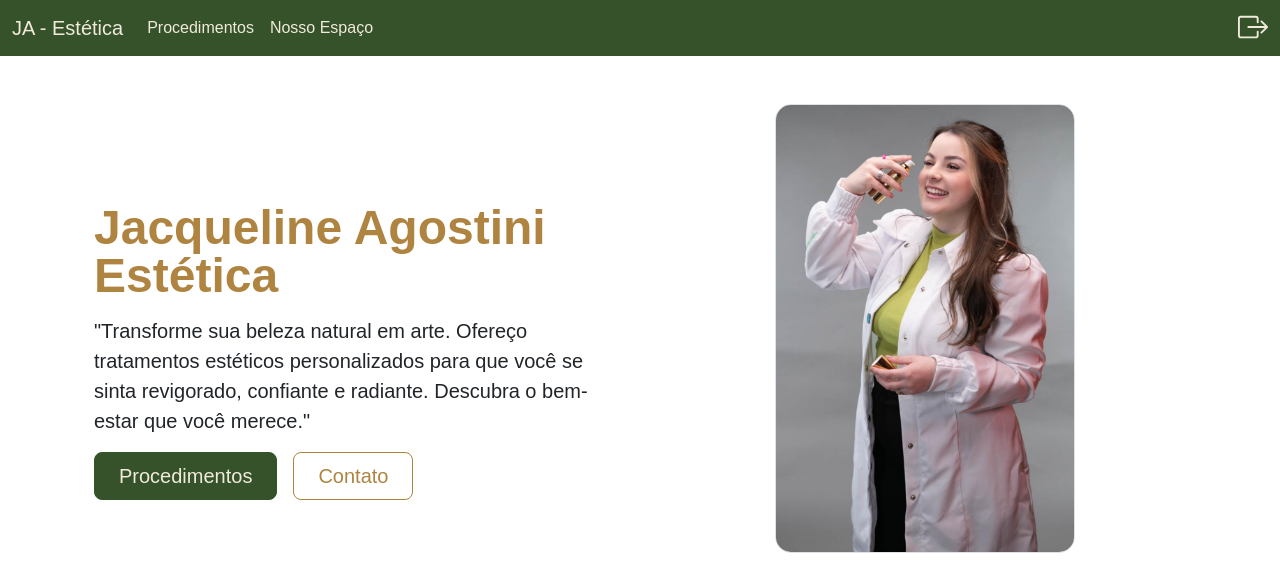
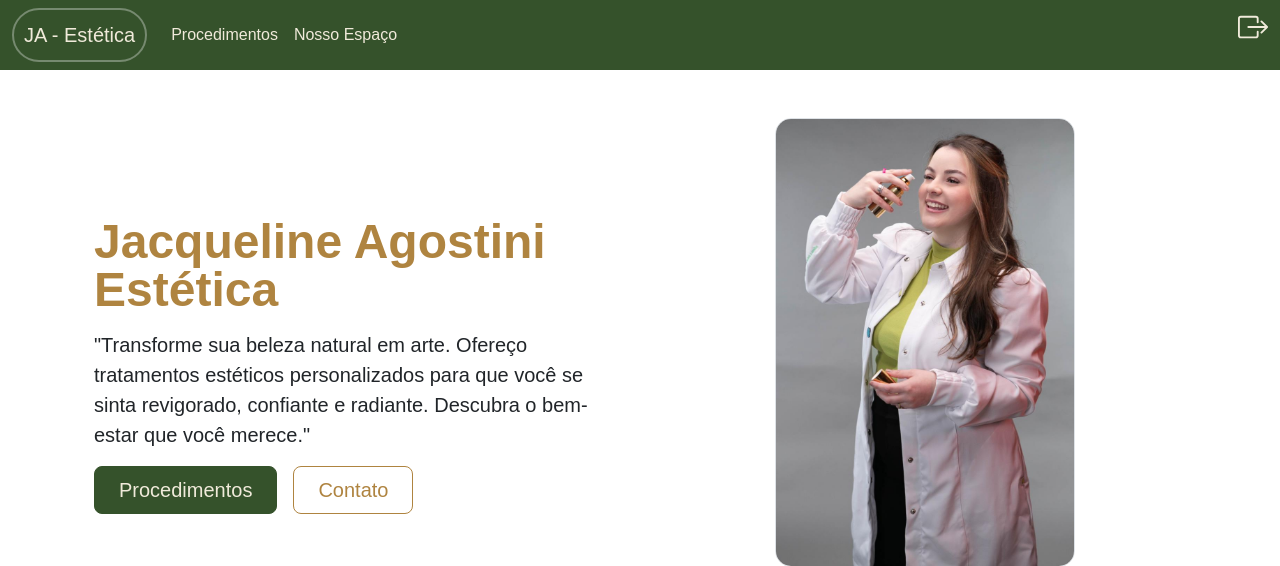
Before and after one commit to thiagofalima/ja-estetica, a Flask app: page / in a window 1280 px wide. Shown: the top 566 px of the page. Run offline with Flask 3, Linux system fonts and the light colour scheme; parts of the project's set-up code (start-up, migrations or seed data) failed here and were passed over.

Commit message:
style(nav): Add lighter border to 'Ja-Estética' home link

```diff
--- a/app/static/css/nav.css
+++ b/app/static/css/nav.css
@@ -12,8 +12,11 @@ nav {
 
 /* Alterando as cores para as variáveis Bootstrap */
 .navbar-brand {
+    padding: 10px;
     --color-link: rgb(240, 234, 218);
     --bs-navbar-brand-color: var(--color-link);
+    border: 2px solid #FAFAFA55;
+    border-radius: 2rem;
 }
 
 /* Alterando as cores para as variáveis Bootstrap */
--- a/app/templates/macros/nav.html
+++ b/app/templates/macros/nav.html
@@ -18,7 +18,7 @@
           {% if request.path == url_for('pages.login') or request.path == url_for('pages.register') %}
             <p></p>
           {% else %}
-            <li class="nav-item d-flex align-items-center logout">
+            <li class="nav-item d-flex justify-content-end logout">
               <a class="logout-link" href="{{ url_for('pages.logout') }}"><img width="30" src="{{ url_for('static', filename='images/icons/logout.svg') }}" alt="" /></a>
             </li>
           {% endif %}
```
